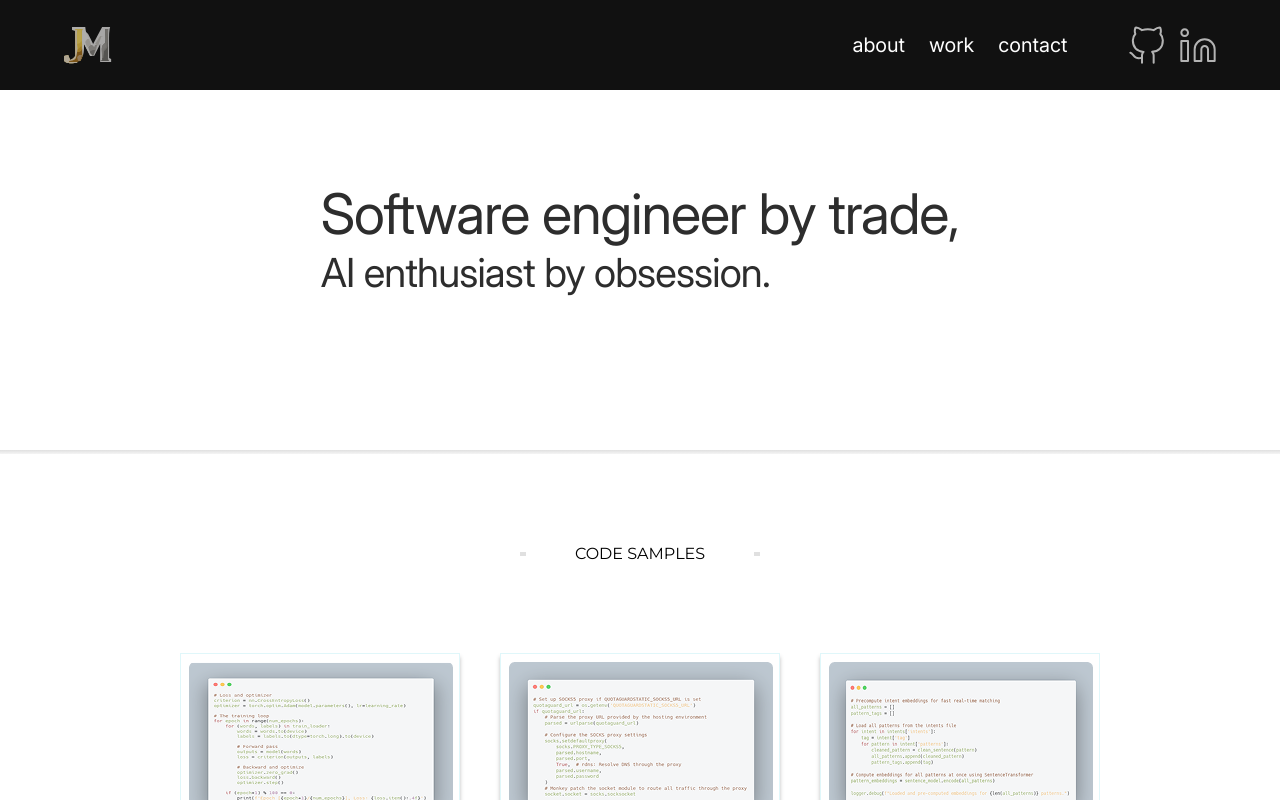
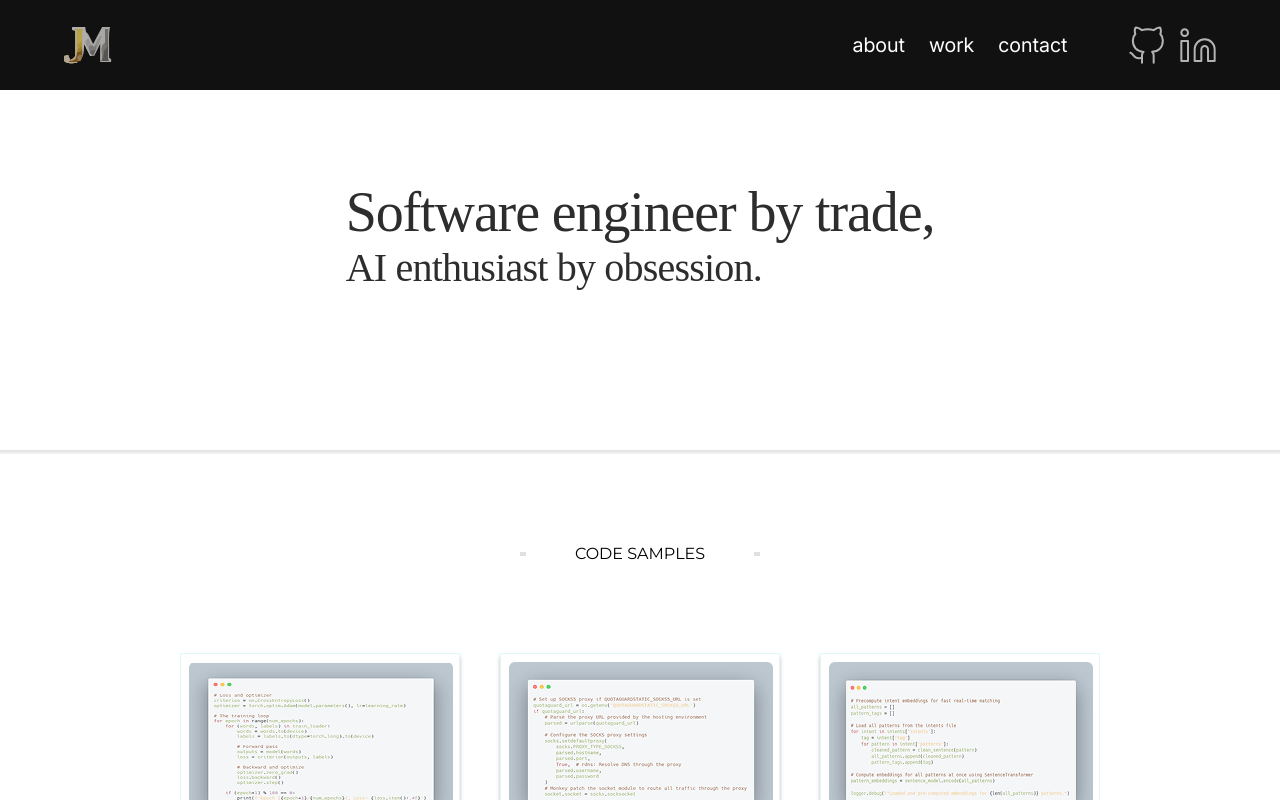
Before and after one commit to robmcdonald5/personalsite, a SvelteKit app: page / in a window 1280 px wide. Shown: the top 800 px of the page. Built offline with nearby package versions, Linux system fonts and the light colour scheme.

Commit message:
updated font style guide

```diff
--- a/src/app.css
+++ b/src/app.css
@@ -19,7 +19,7 @@ html, body {
 /* Local Font Declarations */
 @font-face {
   font-family: 'Inter';
-  src: url('/fonts/Inter/Inter-VariableFont_opsz,wght.ttf') format('truetype');
+  src: url('/fonts/Inter/Inter-VariableFont_opsz,wght.ttf') format('truetype-variations');
   font-weight: 100 900;
   font-style: normal;
   font-display: swap;
@@ -27,7 +27,7 @@ html, body {
 
 @font-face {
   font-family: 'Inter';
-  src: url('/fonts/Inter/Inter-Italic-VariableFont_opsz,wght.ttf') format('truetype');
+  src: url('/fonts/Inter/Inter-Italic-VariableFont_opsz,wght.ttf') format('truetype-variations');
   font-weight: 100 900;
   font-style: italic;
   font-display: swap;
@@ -35,7 +35,7 @@ html, body {
 
 @font-face {
   font-family: 'Roboto';
-  src: url('/fonts/Roboto/Roboto-VariableFont_wdth,wght.ttf') format('truetype');
+  src: url('/fonts/Roboto/Roboto-VariableFont_wdth,wght.ttf') format('truetype-variations');
   font-weight: 100 900;
   font-style: normal;
   font-display: swap;
@@ -43,7 +43,7 @@ html, body {
 
 @font-face {
   font-family: 'Roboto';
-  src: url('/fonts/Roboto/Roboto-Italic-VariableFont_wdth,wght.ttf') format('truetype');
+  src: url('/fonts/Roboto/Roboto-Italic-VariableFont_wdth,wght.ttf') format('truetype-variations');
   font-weight: 100 900;
   font-style: italic;
   font-display: swap;
@@ -51,7 +51,7 @@ html, body {
 
 @font-face {
   font-family: 'Roboto Mono';
-  src: url('/fonts/Roboto_Mono/RobotoMono-VariableFont_wght.ttf') format('truetype');
+  src: url('/fonts/Roboto_Mono/RobotoMono-VariableFont_wght.ttf') format('truetype-variations');
   font-weight: 100 900;
   font-style: normal;
   font-display: swap;
@@ -59,7 +59,7 @@ html, body {
 
 @font-face {
   font-family: 'Roboto Mono';
-  src: url('/fonts/Roboto_Mono/RobotoMono-Italic-VariableFont_wght.ttf') format('truetype');
+  src: url('/fonts/Roboto_Mono/RobotoMono-Italic-VariableFont_wght.ttf') format('truetype-variations');
   font-weight: 100 900;
   font-style: italic;
   font-display: swap;
@@ -67,7 +67,7 @@ html, body {
 
 @font-face {
   font-family: 'Montserrat';
-  src: url('/fonts/Montserrat/Montserrat-VariableFont_wght.ttf') format('truetype');
+  src: url('/fonts/Montserrat/Montserrat-VariableFont_wght.ttf') format('truetype-variations');
   font-weight: 100 900;
   font-style: normal;
   font-display: swap;
@@ -75,7 +75,7 @@ html, body {
 
 @font-face {
   font-family: 'Montserrat';
-  src: url('/fonts/Montserrat/Montserrat-Italic-VariableFont_wght.ttf') format('truetype');
+  src: url('/fonts/Montserrat/Montserrat-Italic-VariableFont_wght.ttf') format('truetype-variations');
   font-weight: 100 900;
   font-style: italic;
   font-display: swap;
--- a/src/lib/Hero.svelte
+++ b/src/lib/Hero.svelte
@@ -1,12 +1,13 @@
 <section class="w-full max-w-[1440px] h-[360px] flex justify-start items-center flex-col gap-2.5 py-[90px] px-[5%] md:px-[180px] bg-[#FFFFFF]">
   <div class="flex justify-center items-center flex-row gap-2.5 p-2.5">
     <span class="text-[#2D2D2D]">
-      <span class="text-[56px] font-['Inter'] font-bold tracking-[-0.02em]">
+      <span class="text-[56px] font-inter font-bold tracking-[-0.02em]">
         Software engineer by trade,<br />
       </span>
-      <span class="text-[40px] font-['Inter'] font-normal tracking-[-0.02em]">
+      <span class="text-[40px] font-inter font-normal tracking-[-0.02em]">
         AI enthusiast by obsession.
       </span>
+
     </span>
   </div>
 </section>
```
